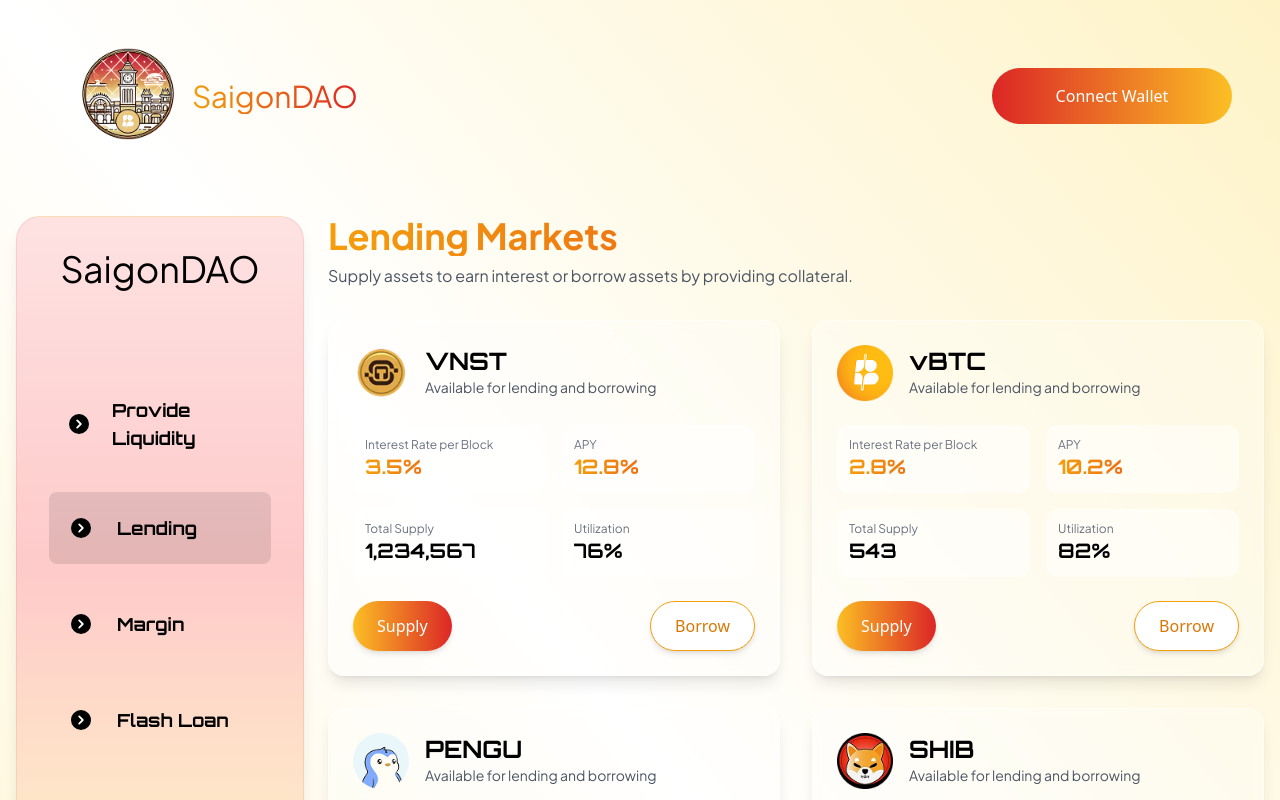
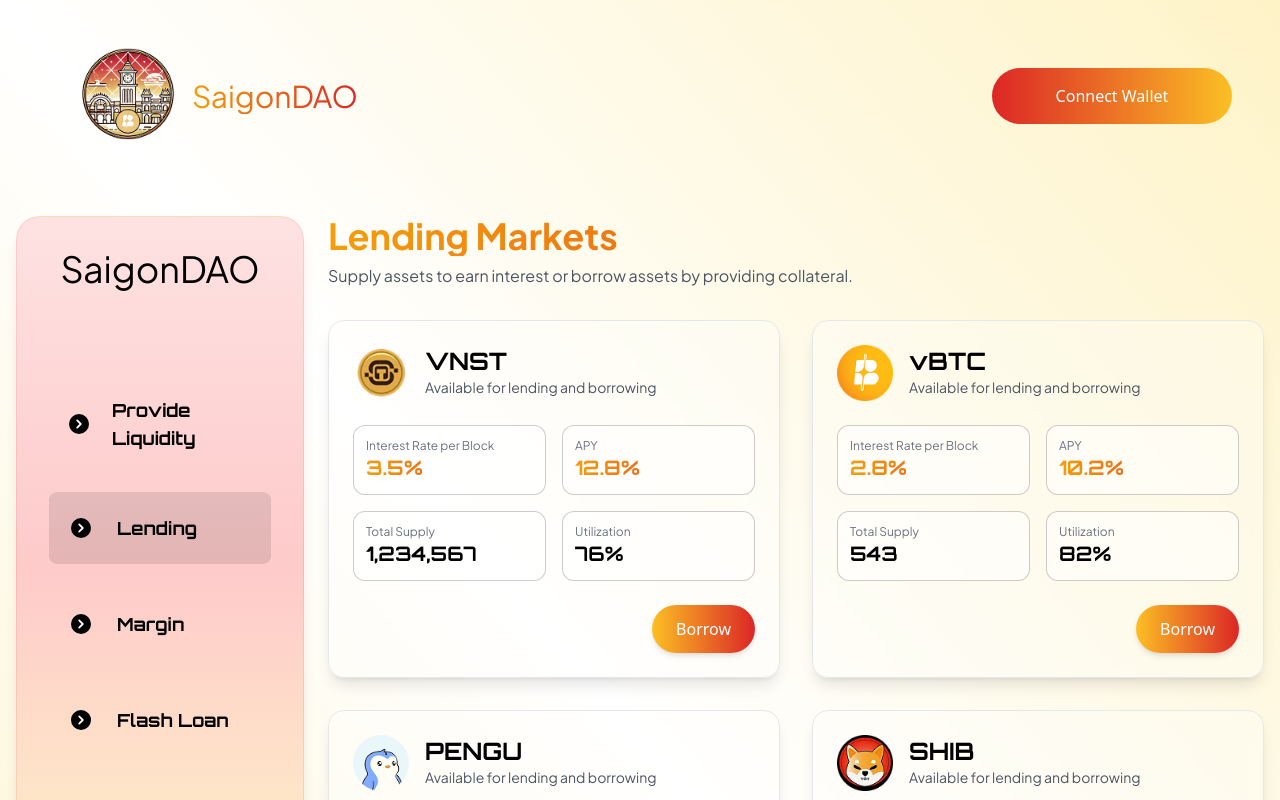
Before and after one commit to Trong-Tra/SaigonDAO, a Next.js app in the folder saigon_dao_ui/: page /lending in a window 1280 px wide. Shown: the top 800 px of the page. Built offline with nearby package versions, Linux system fonts and the light colour scheme.

Commit message:
refactor: improve styling and layout of LendingAssetCard component

```diff
--- a/saigon_dao_ui/app/components/LendingAssetCard.tsx
+++ b/saigon_dao_ui/app/components/LendingAssetCard.tsx
@@ -20,7 +20,7 @@
 
   return (
     <div
-      className="bg-white/30 backdrop-blur-sm border border-white/50 rounded-2xl shadow-lg p-6 transition-all duration-300 ease-in-out hover:shadow-xl hover:scale-[1.02]"
+      className="bg-white/30 backdrop-blur-sm border rounded-2xl shadow-lg p-6 transition-all duration-300 ease-in-out hover:shadow-xl hover:scale-[1.02]"
       onMouseEnter={() => setIsHovering(true)}
       onMouseLeave={() => setIsHovering(false)}
     >
@@ -47,7 +47,7 @@
       </div>
 
       <div className="grid grid-cols-2 gap-4 mt-6">
-        <div className="bg-white/50 rounded-xl p-3">
+        <div className="bg-white/50 rounded-xl p-3 border border-black/20">
           <p className="text-gray-500 text-xs font-jakarta">
             Interest Rate per Block
           </p>
@@ -55,27 +55,24 @@
             {asset.interestRate}
           </p>
         </div>
-        <div className="bg-white/50 rounded-xl p-3">
+        <div className="bg-white/50 rounded-xl p-3 border border-black/20">
           <p className="text-gray-500 text-xs font-jakarta">APY</p>
           <p className="text-xl font-bold font-orbitron bg-gradient-to-r from-amber-500 to-red-600 text-transparent bg-clip-text">
             {asset.apy}
           </p>
         </div>
-        <div className="bg-white/50 rounded-xl p-3">
+        <div className="bg-white/50 rounded-xl p-3 border border-black/20">
           <p className="text-gray-500 text-xs font-jakarta">Total Supply</p>
           <p className="text-xl font-bold font-orbitron">{asset.totalSupply}</p>
         </div>
-        <div className="bg-white/50 rounded-xl p-3">
+        <div className="bg-white/50 rounded-xl p-3 border border-black/20">
           <p className="text-gray-500 text-xs font-jakarta">Utilization</p>
           <p className="text-xl font-bold font-orbitron">{asset.utilization}</p>
         </div>
       </div>
 
-      <div className="mt-6 flex justify-between">
+      <div className="mt-6 flex justify-end">
         <button className="py-3 px-6 rounded-full font-medium transition-all duration-300 ease-in-out bg-gradient-to-r from-amber-400 to-red-600 text-white shadow-md hover:shadow-lg hover:scale-105">
-          Supply
-        </button>
-        <button className="py-3 px-6 rounded-full font-medium transition-all duration-300 ease-in-out bg-white border border-amber-500 text-amber-600 shadow-md hover:shadow-lg hover:scale-105">
           Borrow
         </button>
       </div>
```
